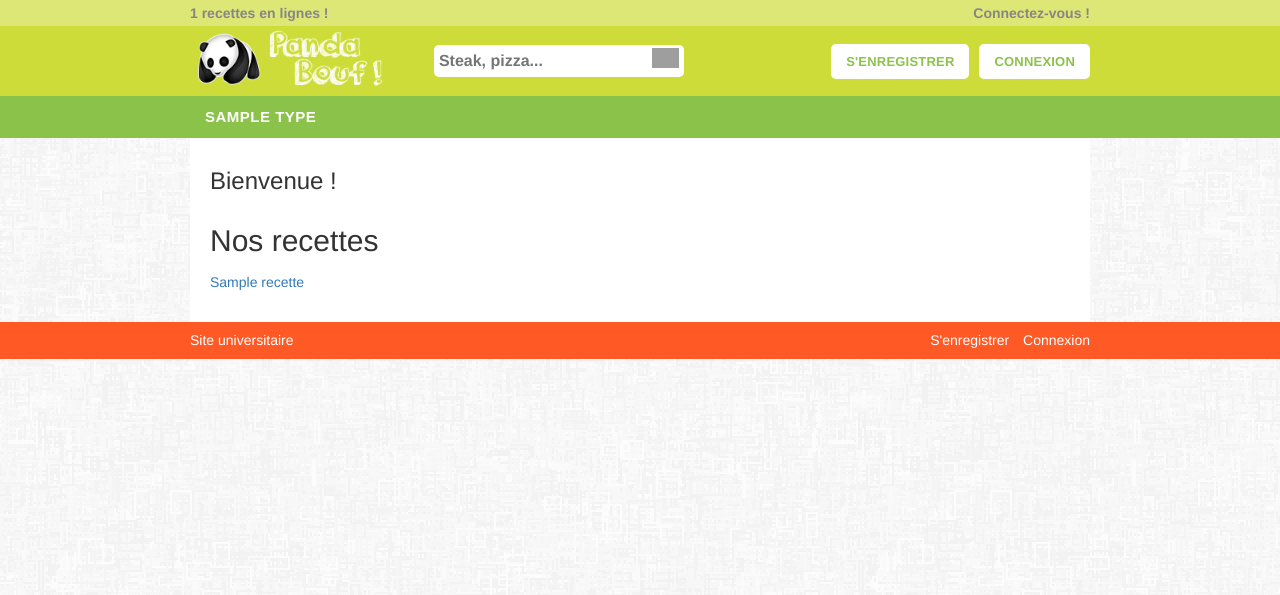
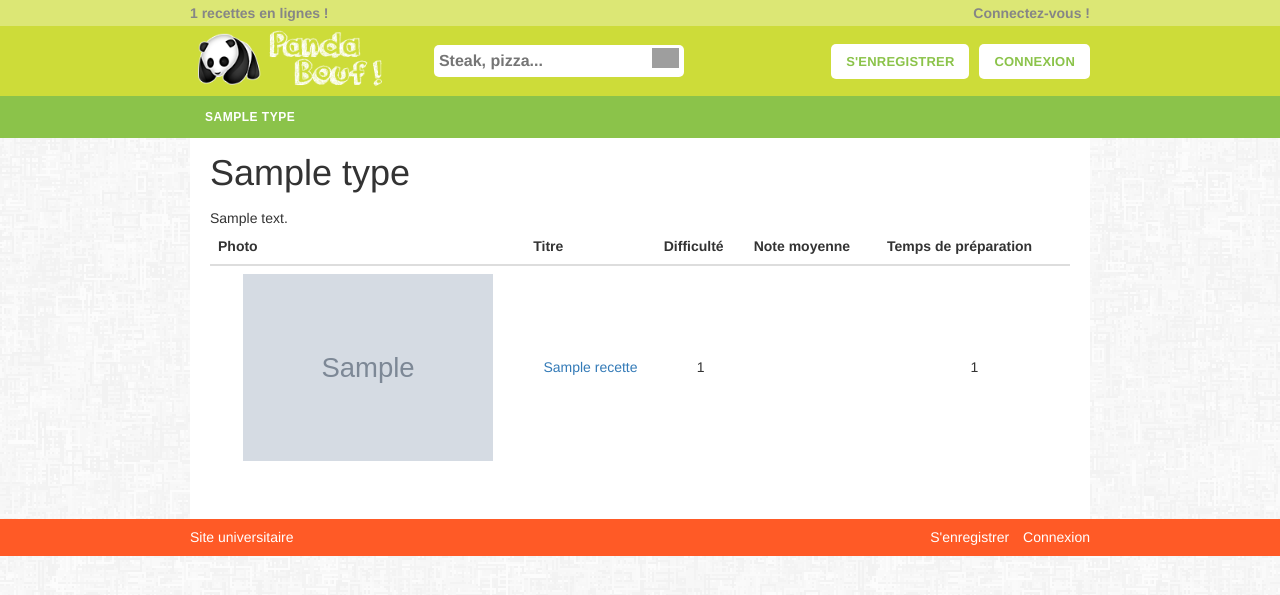
Before and after one commit to wicekvince/cuisinebis, a Django app: page /?type=1 in a window 1280 px wide. Shown: the top 595 px of the page. Run offline with Django 3.2, Linux system fonts and the light colour scheme; tables that the repository leaves empty hold one stand-in row (values such as "Sample post"); grey boxes marked "Sample" are stand-in pictures; parts of the project's set-up code (start-up, migrations or seed data) failed here and were passed over; some libraries are stand-ins or nearby versions; grey boxes are pictures that could not be loaded.

Commit message:
Update all list page Detail type to text Update mes recettes

```diff
--- a/recette/models.py
+++ b/recette/models.py
@@ -21,7 +21,7 @@ class Etape(models.Model):
 class Type(models.Model):
     title = models.CharField(max_length=256)
     label = models.CharField(max_length=100,default='Label')
-    detail = models.CharField(max_length=256)
+    detail = models.TextField()
 
     def __str__(self):
         return self.title
--- a/recette/static/css/styles.css
+++ b/recette/static/css/styles.css
@@ -86,7 +86,7 @@ background-color:#8bc34a;    letter-spacing: 0.5px;    text-transform: uppercase
     width: 900px;
 }
 #menu ul li{
-list-style:none;display:inline;float:left;width:auto;height:42px;line-height:42px; font-family:Arial, Helvetica, sans-serif; font-size:15px;
+list-style:none;display:inline;float:left;width:auto;height:42px;line-height:42px; font-family:Arial, Helvetica, sans-serif; font-size:12px;
 }
 #menu ul li a{
 padding:0 15px;height:42px; width: auto;float:left;text-decoration:none;color:#fff;text-align:center;
@@ -246,4 +246,5 @@ h1{margin:0 0 10px 0 !important}
     height: 50px;
     text-align: center;
     text-indent: -9999px;}
-table td{vertical-align: middle !important;}
+.my-recettes .supr a{background: url(../images/delete.png) no-repeat 13px center;}
+table td{vertical-align: middle !important;text-align: center}
--- a/recette/templates/recette/_base.html
+++ b/recette/templates/recette/_base.html
@@ -15,7 +15,7 @@
         <div id="header" class="row">
             <div class="pre-header">
                 <div>
-                        {{ nb }} recettes en lignes !
+                    {{ nb }} recettes en lignes !
                     <div class="user-infos">
                         {% if user.is_authenticated %}
                             {{ user.last_name }}
--- a/recette/templates/recette/index.html
+++ b/recette/templates/recette/index.html
@@ -1,12 +1,38 @@
 {% extends 'recette/_base.html' %}
 {% block titre %}Liste des sondages{% endblock %}
 {% block contenu %}
-    <h3>Bienvenue !</h3>
-
-    <h2>Nos recettes</h2>
+    {% if typeObjet %}
+        <h1>{{ typeObjet.label }}</h1>
+        <div>{{ typeObjet.detail }}</div>
+    {% else %}
+        <h1>Voici toutes nos recettes !</h1>
+    {% endif %}
     {% if recettes %}
-    {% for recette in recettes %}
-            <a href="{% url 'recette:recette' recette.id %} {{ recette.slug }}">{{ recette.slug }}{{ recette.titre }}</a>
-        {% endfor %}
+        <table class="table table-hover search-result">
+            <thead>
+                <tr>
+                    <th>Photo</th>
+                    <th>Titre</th>
+                    <th>Difficulté</th>
+                    <th>Note moyenne</th>
+                    <th>Temps de préparation</th>
+                </tr>
+            </thead>
+            <tbody>
+            {% for result in recettes %}
+                <tr>
+                    <td>
+                        <a href="#">
+                            <img src="{% if result.photo_set.all %}{% for photo in result.photo_set.all %}{% if forloop.counter == 1%}{{ photo.image.url }}{% endif %}{% endfor %}{% else %}{{ STATIC_URL }}images/no-image.png{% endif %}" alt="" />
+                        </a>
+                    </td>
+                    <td><a href="#">{{ result.titre }}</a></td>
+                    <td>{{ result.difficulte }}</td>
+                    <td></td>
+                    <td>{{ result.temps_preparation }}</td>
+                </tr>
+            {% endfor %}
+            </tbody>
+        </table>
     {% endif %}
 {% endblock %}
--- a/recette/views.py
+++ b/recette/views.py
@@ -16,13 +16,16 @@ def index(request):
 
     recettes = Recette.objects.all();
     nb = recettes.count()
+    typeObjet=None
     if request.method == 'GET':
         if request.GET.get('type'):
             if request.GET['type'] in TYPE_CHOICES:
                 type = request.GET['type']
+                typeObjet = Type.objects.get(id=type)
                 recettes = Recette.objects.filter(type=type);
 
     contexte = {
+        'typeObjet': typeObjet,
         'recettes': recettes,
         'nb' : nb
     }
@@ -109,13 +112,14 @@ def search(request):
         'page': page,
         'orderby': orderby,
         'orderway': orderway,
-        'query': query,
+           'query': query,
         'results' : results
     }
     return render(request, 'search/search_result.html', contexte)
 
 
 def mes_recettes(request):
+    results = None;
     if request.user.is_authenticated():
         results = Recette.objects.filter(user_id=request.user.id)
     contexte = {
```
Also changed, not shown: recette/admin.py (+5 -3 lines), recette/templates/recette/mes_recettes.html (+8 -1 lines).
